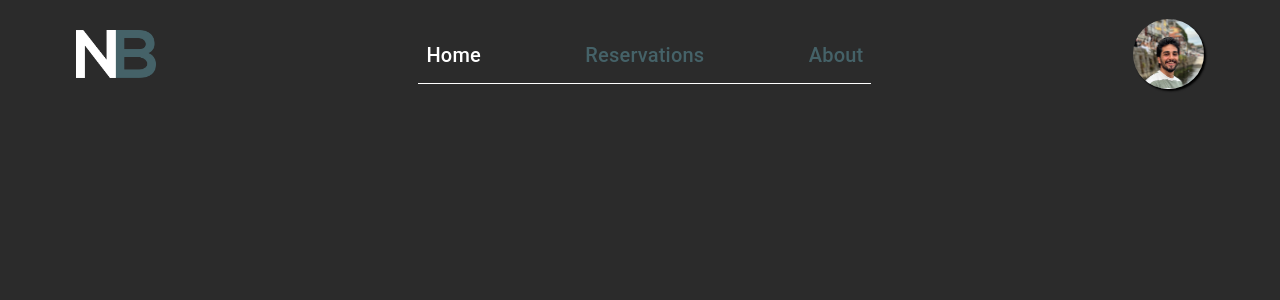
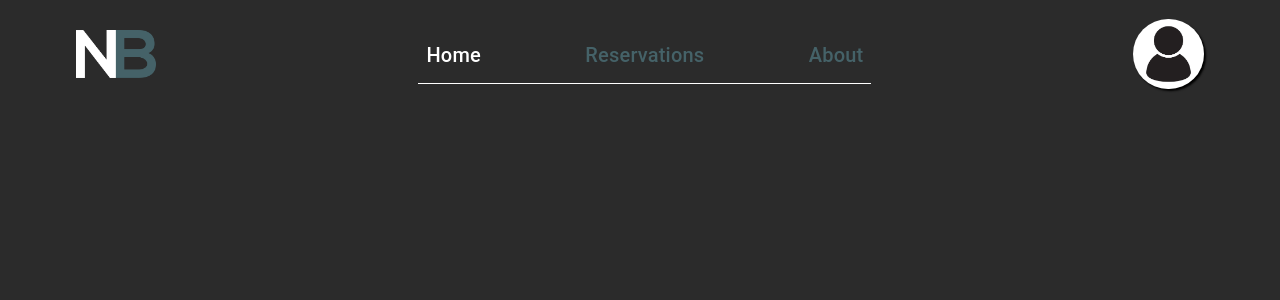
Before and after one commit to dcosta500/nova-booking, a React (Create React App) app: page / in a window 1280 px wide. Shown: the top 300 px of the page. Built offline with nearby package versions, Linux system fonts and the light colour scheme.

Commit message:
Default profile added.

```diff
--- a/src/app/NavBar/Navbar.js
+++ b/src/app/NavBar/Navbar.js
@@ -5,14 +5,17 @@ import Typography from "@mui/material/Typography";
 // css
 import "./Navbar.css";
 import { useNavigate } from "react-router-dom";
+import { useSelector } from "react-redux";
 
 const Navbar = () => {
   // Fetch object from store
+  const user = useSelector((store) => store.user);
   const navigate = useNavigate();
 
   const images = {
     logo: require("src/images/typo_logo.png"),
     avatar: require("src/images/profile_pic.jpg"),
+    defaultAvatar: require("src/images/profile-default.jpg"),
   };
 
   const teal = "#456268";
@@ -55,7 +58,7 @@ const Navbar = () => {
           <img
             onClick={() => navigate("/nova-booking/profile")}
             className="avatar"
-            src={images.avatar}
+            src={user.name == undefined ? images.defaultAvatar : images.avatar}
             alt="Avatar"
           />
         </Box>
```
Also changed, not shown: src/images/profile-default.jpg (added).
